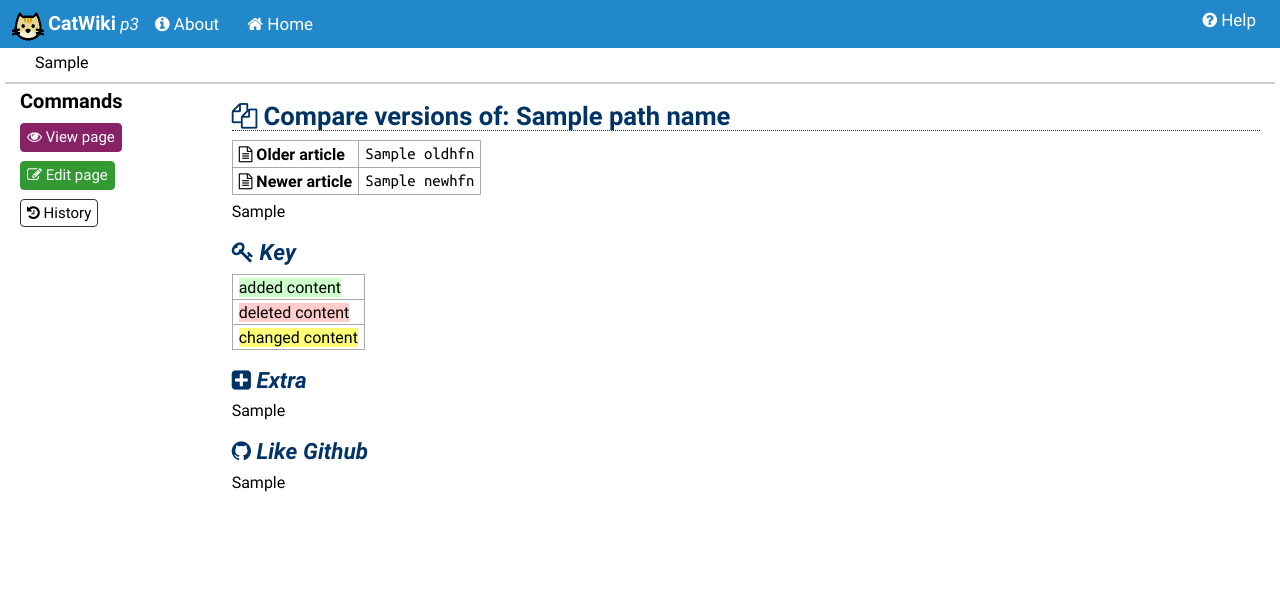
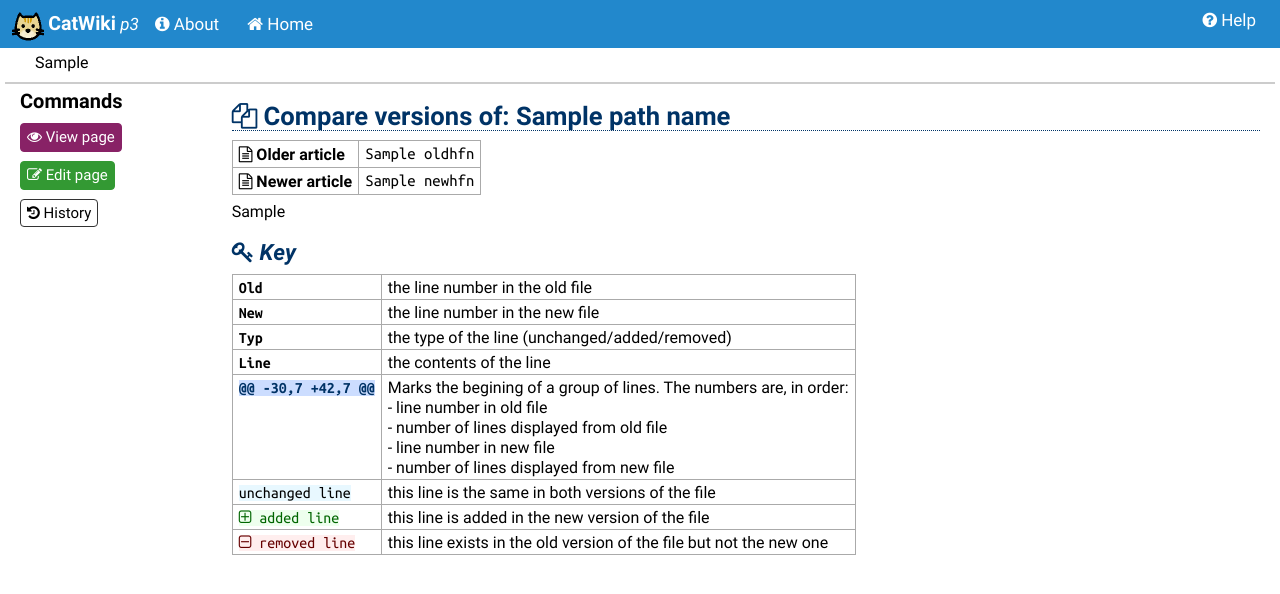
Before and after one commit to cabalamat/catwiki_p3, a Flask app: template app/templates/histdiff.html in a window 1280 px wide. Shown: the top 594 px of the page. Run offline with Flask 2, Linux system fonts and the light colour scheme; the template is opened without the code that fills it: most values are stand-ins (such as "Sample title", 1, 10 or a date in 2020).

Commit message:
line number issue fixed

```diff
--- a/app/history.py
+++ b/app/history.py
@@ -233,10 +233,10 @@ def makeGHTable(oldData: List[str], newData: List[str]) -> str:
 
     h = """<table class='gh_diff_table'>
     <tr>
-        <th>&nbsp;Old</th>
+        <th>Old</th>
         <th>&nbsp;New</th>
-        <th>&nbsp;Type</th>
-        <th>&nbsp;Line</th>
+        <th>&nbsp;Typ&nbsp;</th>
+        <th>Line</th>
     </tr>
     """
     for dit in di.diffItems:
--- a/app/static/app.css
+++ b/app/static/app.css
@@ -555,9 +555,10 @@ table.gh_diff_table {
     font-family: "Ubuntu Mono", monospace;
 }
 
-table.gh_diff_table th {
+table.gh_diff_table th, .diff_table_header {
     font-weight: bold;
     border: 0px 5px;
+    font-family: "Ubuntu Mono", monospace;
 }
 
 .diff_group_info {
@@ -565,15 +566,22 @@ table.gh_diff_table th {
     background: #cdf;
     font-weight: bold;
 }
-table.gh_diff_table tr.diff_unchanged_line {
+
+.diff_group_info,
+.diff_unchanged_line, .diff_add_line, .diff_remove_line {
+    font-family: "Ubuntu Mono", monospace;
+}
+
+
+.diff_unchanged_line {
     color: #000;
     background: #e8f8ff;
 }
-table.gh_diff_table tr.diff_add_line {
+.diff_add_line {
     color: #060;
     background: #efe;
 }
-table.gh_diff_table tr.diff_remove_line {
+.diff_remove_line {
     color: #600;
     background: #fee;
 }
--- a/app/templates/histdiff.html
+++ b/app/templates/histdiff.html
@@ -69,24 +69,51 @@ href="/{{siteName}}/history/{{pathName}}">
   <td><tt>{{newhfn}}</tt></td></tr>
 </table>
 
-{{diffTable}}
+{{ghTable}}
 
 <h3><i class='fa fa-key'></i> Key</h3>
 
 <table class='report_table'>
-<tr><td><span class="diff_add">added content</span></td></tr>
-<tr><td><span class="diff_sub">deleted content</span></td></tr>
-<tr><td><span class="diff_chg">changed content</span></td></tr>
+<tr>
+  <td><span class="diff_table_header">Old</span></td>
+  <td>the line number in the old file</td>
+</tr>
+<tr>
+  <td><span class="diff_table_header">New</span></td>
+  <td>the line number in the new file</td>
+</tr>
+<tr>
+  <td><span class="diff_table_header">Typ</span></td>
+  <td>the type of the line (unchanged/added/removed)</td>
+</tr>
+<tr>
+  <td><span class="diff_table_header">Line</span></td>
+  <td>the contents of the line</td>
+</tr>
+<tr>
+  <td><span class="diff_group_info">@@ -30,7 +42,7 @@</span></td>
+  <td>Marks the begining of a group of lines. The numbers are, in order:<br>
+    - line number in old file<br>
+    - number of lines displayed from old file<br>
+    - line number in new file<br>
+    - number of lines displayed from new file
+  </td>
+</tr>
+<tr>
+  <td><span class="diff_unchanged_line">unchanged line</span></td>
+  <td>this line is the same in both versions of the file</td>
+</tr>
+<tr>
+  <td><span class="diff_add_line">
+    <i class='fa fa-plus-square-o'></i> added line</span></td>
+  <td>this line is added in the new version of the file</td>
+</tr>
+<tr>
+  <td><span class="diff_remove_line">
+    <i class='fa fa-minus-square-o'></i> removed line</span></td>
+  <td>this line exists in the old version of the file but not the new one</td>
+</tr>
 </table>
-
-<h3><i class='fa fa-plus-square'></i> Extra</h3>
-
-{{extraTable}}
-
-<h3><i class='fa fa-github'></i> Like Github</h3>
-
-{{ghTable}}
-
 
 {% endblock wikiContents %}
 {# end #}
```
Also changed, not shown: app/diffhelper.py (+8 -4 lines).
